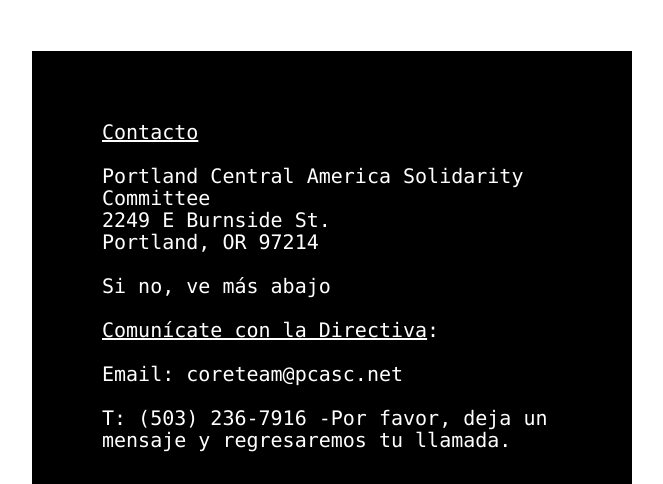
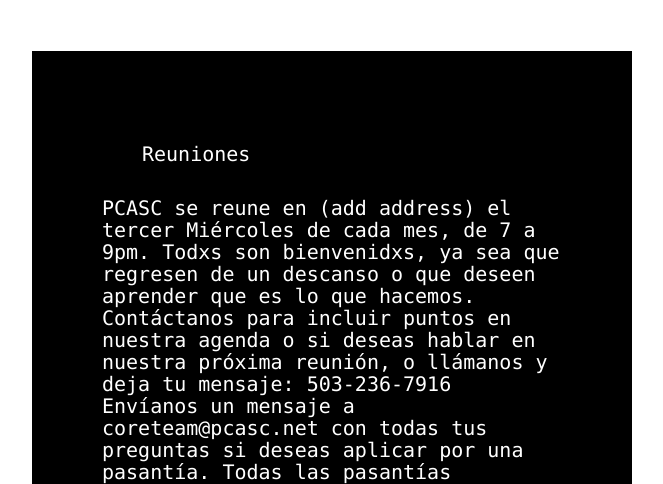
Before and after one commit to kioforsyth/CASC, a plain HTML site: page docs/get_involved_esp.html in a window 1280 px wide. Shown: the part 307-791 px from the top of the page, without its empty margins (308-971 px from the left). Drawn offline with nearby package versions, Linux system fonts and the light colour scheme.

Commit message:
Update get_involved_esp.html

```diff
--- a/docs/get_involved_esp.html
+++ b/docs/get_involved_esp.html
@@ -186,23 +186,30 @@
     </div>
     <div class="jumbotron">
         <h4>
-
-            <u>Contacto</u>
-            <br>
-            <br> Portland Central America Solidarity Committee
-            <br> 2249 E Burnside St.
-            <br> Portland, OR 97214
-            <br>
-            <br> Si no, ve más abajo
+        <br>
+            <ul>Reuniones</ul>
+        <br>
+        PCASC se reune en (add address) el tercer Miércoles de cada mes, de 7 a 9pm. Todxs son bienvenidxs, ya sea que regresen de un descanso o que deseen aprender que es lo que hacemos. Contáctanos para incluir puntos en nuestra agenda o si deseas hablar en nuestra próxima reunión, o llámanos y deja tu mensaje: 503-236-7916
+        <br>
+        Envíanos un mensaje a coreteam@pcasc.net con todas tus preguntas si deseas aplicar por una pasantía. Todas las pasantías requieren lo siguiente:
+        <br>
+        *4-6 horas por semana
+        <br>
+            *3--6 meses de compromiso
+        <br>
+            *Colaboración con el personal de PCASC
+        <br>
+            *Apasionado por la justicia social
+        <br>
+            *Excelente comunicación
+        <br>
+        <br>
+        Todas la pasantías son sin pago, pero serán consideradas las peticiones de créditos.
             <br>
             <br>
-            <u>Comunícate con la Directiva</u>:
+            <ul>Oportunidades de Pasantía actuales</ul>
             <br>
-            <br> Email: coreteam@pcasc.net
-            <br>
-            <br> T: (503) 236-7916 -Por favor, deja un mensaje y regresaremos tu llamada.
-            <br>
-
+            Interno para Escribir solicitud de donaciones y planes de desarrollo
         </h4>
 
         <br>
```
